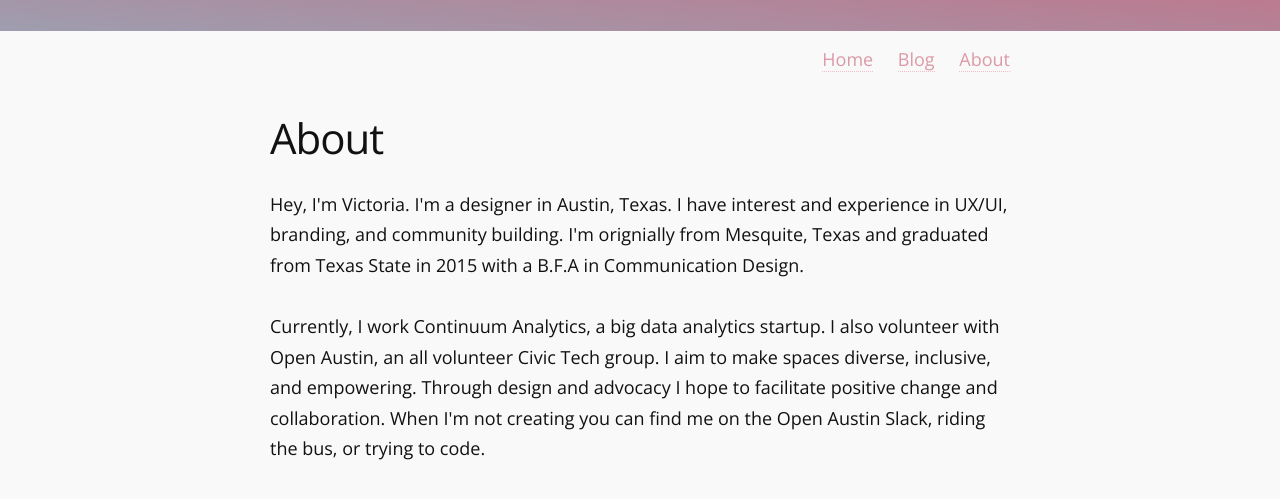
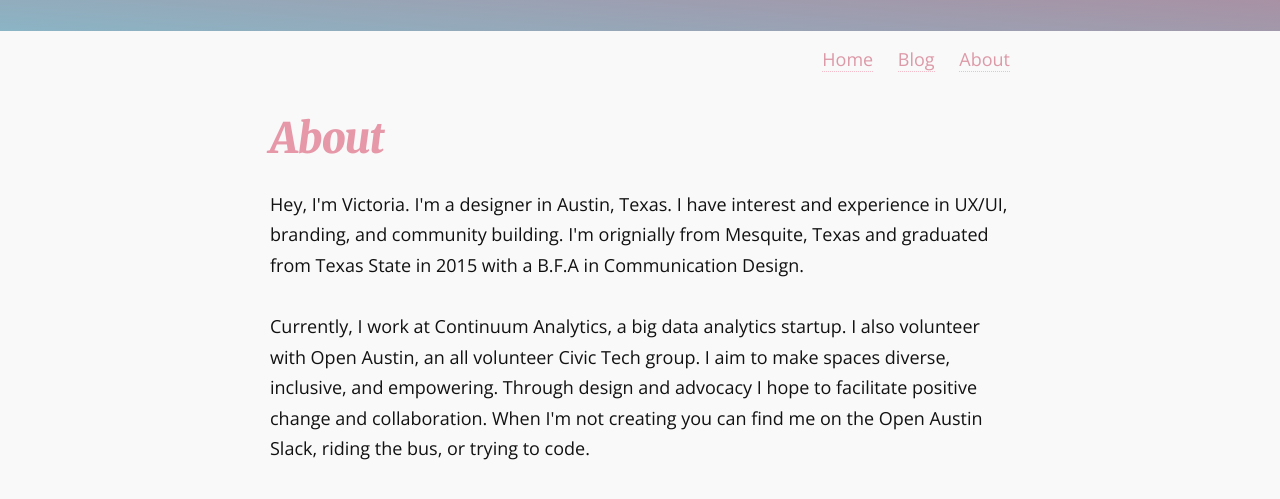
Before and after one commit to VictoriaODell/personal-website, a Jekyll site: the page built from website-revamp/about.html, in a window 1280 px wide. Shown: the top 499 px of the page. Built offline with Jekyll 4.4.1, drawn with Linux system fonts in a browser that asks for light colours.

Commit message:
Updated some styling on the post header and sped up the gradient animation.

```diff
--- a/website-revamp/_sass/_base.scss
+++ b/website-revamp/_sass/_base.scss
@@ -237,9 +237,9 @@
   background: linear-gradient(185deg, #df4f67, #69ddea);
   background-size: 400% 400%;
 
-  -webkit-animation: AnimationName 6s ease infinite;
-  -moz-animation: AnimationName 6s ease infinite;
-  animation: AnimationName 6s ease infinite;
+  -webkit-animation: AnimationName 3s ease infinite;
+  -moz-animation: AnimationName 3s ease infinite;
+  animation: AnimationName 3s ease infinite;
 
   @-webkit-keyframes AnimationName {
       0%{background-position:54% 0%}
--- a/website-revamp/_sass/_layout.scss
+++ b/website-revamp/_sass/_layout.scss
@@ -214,6 +214,10 @@
     font-size: 42px;
     letter-spacing: -1px;
     line-height: 1;
+    font-family: "Merriweather", Serif;
+    color: #E698A9;
+    font-style: italic;
+    font-weight: 900;
 
     @include media-query($on-laptop) {
         font-size: 36px;
--- a/website-revamp/about.html
+++ b/website-revamp/about.html
@@ -7,7 +7,7 @@
 Hey, I'm Victoria. I'm a designer in Austin, Texas. I have interest and experience in UX/UI, branding, and community building.
 I'm orignially from Mesquite, Texas and graduated from Texas State in 2015 with a B.F.A in Communication Design.
 <br><br>
-Currently, I work Continuum Analytics, a big data analytics startup. I also volunteer with Open Austin, an all volunteer Civic Tech group.
+Currently, I work at Continuum Analytics, a big data analytics startup. I also volunteer with Open Austin, an all volunteer Civic Tech group.
 I aim to make spaces diverse, inclusive, and empowering.
 Through design and advocacy I hope to facilitate positive change and collaboration.
 When I'm not creating you can find me on the Open Austin Slack, riding the bus, or trying to code.
```
Also changed, not shown: website-revamp/first-post.html (added, +133 -0 lines).
